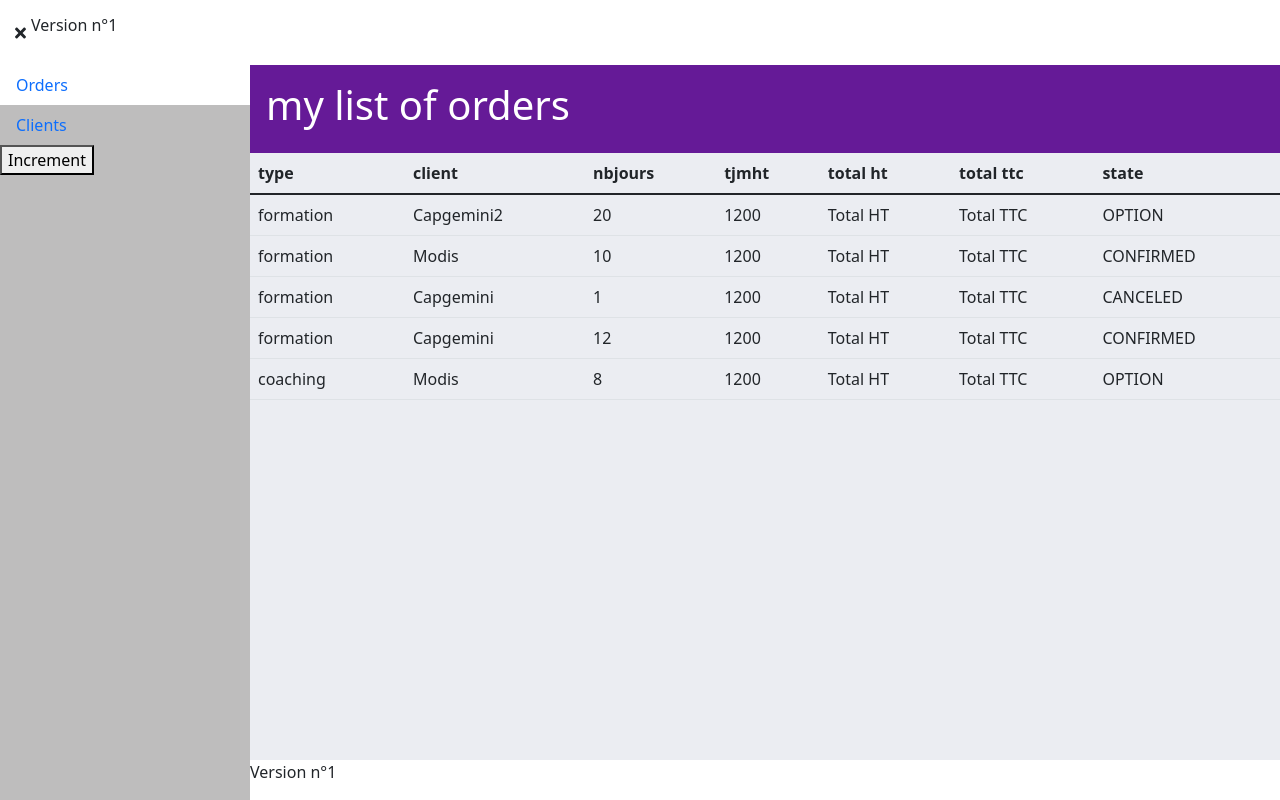
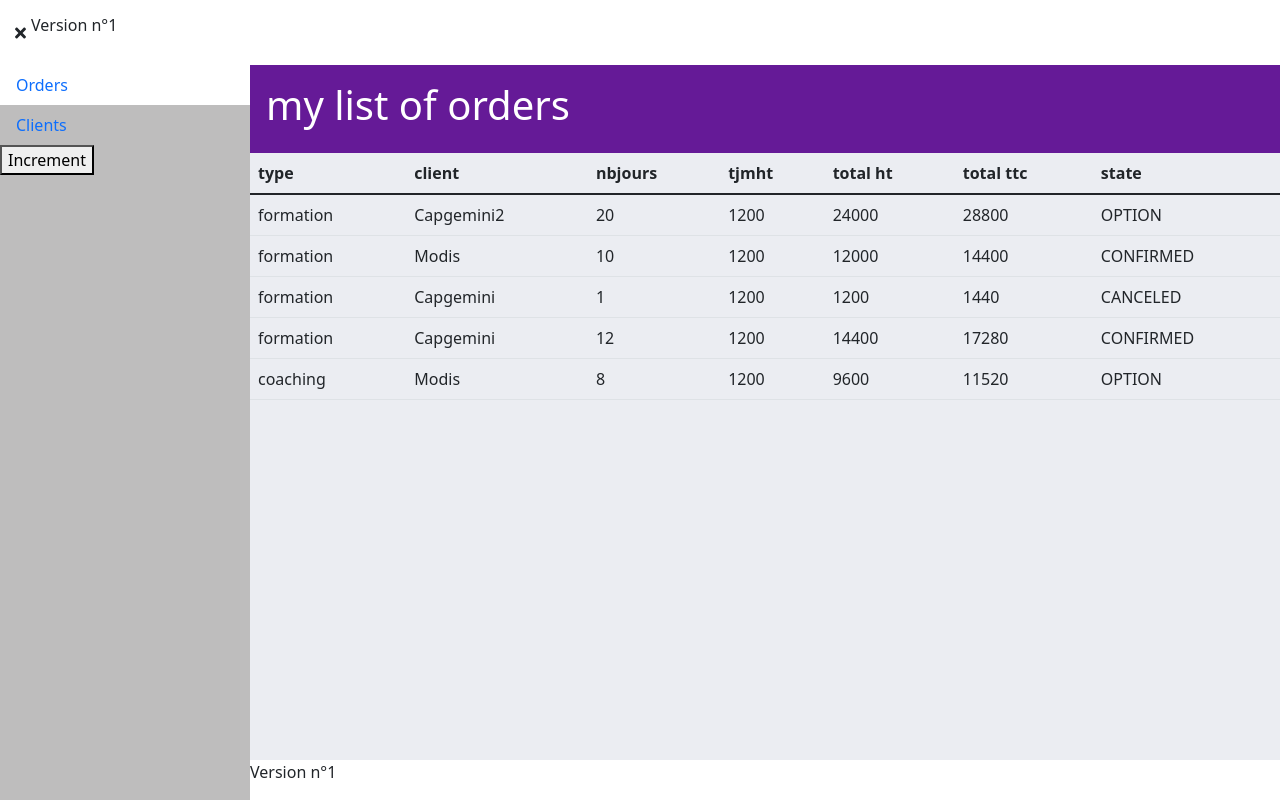
Before and after one commit to dnyuhm/crm-16-mai, an Angular app: page /orders in a window 1280 px wide. Built offline with nearby package versions, Linux system fonts and the light colour scheme; data requests are answered from the project's data file.

Commit message:
Commit 27 : Pipe total & rxjs filter Unsubscribe & pipe async

```diff
--- a/src/app/app.component.ts
+++ b/src/app/app.component.ts
@@ -1,5 +1,5 @@
 import { Component } from '@angular/core';
-import { BehaviorSubject, Observable, Subject } from 'rxjs';
+import { BehaviorSubject, Observable, Subject, Subscription } from 'rxjs';
 
 @Component({
   selector: 'app-root',
@@ -11,6 +11,7 @@ export class AppComponent {
   private obs: Observable<any>;
   private subj: Subject<any>;
   private behav: BehaviorSubject<any>;
+  private sub: Subscription;
 
   constructor() {
     this.title = 'crm';
@@ -19,8 +20,8 @@ export class AppComponent {
     });
     this.subj = new Subject();
     this.behav = new BehaviorSubject('toto');
+    this.sub = this.obs.subscribe((data) => console.log(data));
 
-    // this.obs.subscribe((data) => console.log(data));
     // this.obs.subscribe((data) => console.log(data));
     // this.subj.next('toto');
     // this.subj.subscribe((data) => console.log(data));
@@ -32,4 +33,8 @@ export class AppComponent {
     // this.behav.next(Math.random());
     // this.behav.subscribe((data) => console.log(data));
   }
+
+  ngOnDestroy(): void {
+    this.sub.unsubscribe();
+  }
 }
--- a/src/app/orders/pages/page-list-orders/page-list-orders.component.html
+++ b/src/app/orders/pages/page-list-orders/page-list-orders.component.html
@@ -1,13 +1,13 @@
 <app-template-full-width [title]="myTitle">
   <!-- <button (click)="changeTitle()">change title</button> -->
-  <app-table-light [headers]="headers" *ngIf="collection">
+  <app-table-light [headers]="headers" *ngIf="collection$ | async as collection">
     <tr *ngFor="let item of collection">
       <td>{{ item.typePresta }}</td>
       <td>{{ item.client }}</td>
       <td>{{ item.nbJours }}</td>
       <td>{{ item.tjmHt }}</td>
-      <td>Total HT</td>
-      <td>Total TTC</td>
+      <td>{{ item.nbJours | total : item.tjmHt }}</td>
+      <td>{{ item.nbJours | total : item.tjmHt : item.tva }}</td>
       <td>{{ item.state }}</td>
     </tr>
   </app-table-light>
--- a/src/app/orders/pages/page-list-orders/page-list-orders.component.ts
+++ b/src/app/orders/pages/page-list-orders/page-list-orders.component.ts
@@ -1,4 +1,5 @@
 import { Component, OnInit } from '@angular/core';
+import { Observable } from 'rxjs';
 import { Order } from 'src/app/core/models/order';
 import { OrdersService } from '../../services/orders.service';
 
@@ -9,11 +10,12 @@ import { OrdersService } from '../../services/orders.service';
 })
 export class PageListOrdersComponent implements OnInit {
   public myTitle: string;
-  public collection!: Order[];
+  public collection$: Observable<Order[]>;
   public headers: string[];
 
   constructor(private ordersService: OrdersService) {
     this.myTitle = 'my list of orders';
+    this.collection$ = this.ordersService.collection$;
     this.headers = [
       'type',
       'client',
@@ -23,11 +25,6 @@ export class PageListOrdersComponent implements OnInit {
       'total ttc',
       'state',
     ];
-
-    this.ordersService.collection$.subscribe((data) => {
-      console.log(data);
-      this.collection = data;
-    });
   }
 
   ngOnInit(): void {}
--- /dev/null
+++ b/src/app/shared/pipes/total.pipe.ts
@@ -0,0 +1,11 @@
+import { Pipe, PipeTransform } from '@angular/core';
+
+@Pipe({
+  name: 'total',
+})
+export class TotalPipe implements PipeTransform {
+  transform(coef: number, val: number, tva?: number): unknown {
+    if (tva) return val * coef * (tva / 100 + 1);
+    return val * coef;
+  }
+}
--- a/src/app/shared/shared.module.ts
+++ b/src/app/shared/shared.module.ts
@@ -4,13 +4,15 @@ import { IconsModule } from '../icons/icons.module';
 import { TemplatesModule } from '../templates/templates.module';
 import { TableLightComponent } from './components/table-light/table-light.component';
 import { BtnComponent } from './components/btn/btn.component';
+import { TotalPipe } from './pipes/total.pipe';
 
 @NgModule({
   declarations: [
     TableLightComponent,
-    BtnComponent
+    BtnComponent,
+    TotalPipe
   ],
   imports: [CommonModule],
-  exports: [IconsModule, TemplatesModule, TableLightComponent, BtnComponent],
+  exports: [IconsModule, TemplatesModule, TableLightComponent, BtnComponent, TotalPipe],
 })
 export class SharedModule {}
```
Also changed, not shown: 1 other file (tests, documents, lock files or other folders).
